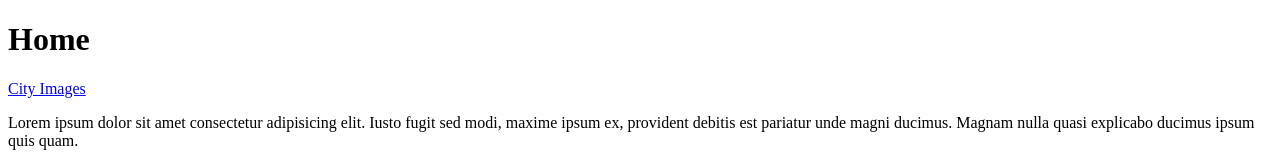
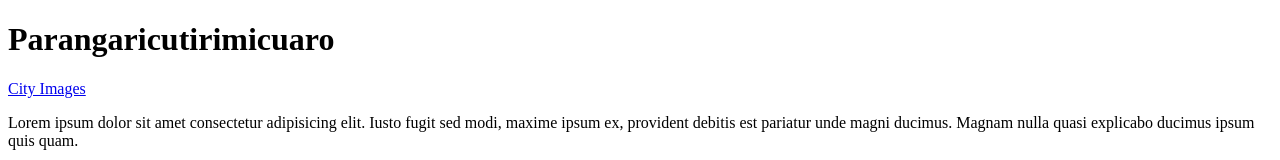
Before and after one commit to antoniosorianodev/simple_travel_site, a plain HTML site: page index.html in a window 1280 px wide. Shown: the top 160 px of the page. Drawn offline with Linux system fonts and the light colour scheme.

Commit message:
Changed header title for index.html & cityimages.html

```diff
--- a/index.html
+++ b/index.html
@@ -6,7 +6,7 @@
         <title>Home</title>
     </head>
     <body>
-        <header><h1>Home</h1></header>
+        <header><h1>Parangaricutirimicuaro</h1></header>
         <nav><a href="./cityimages.html">City Images</a></nav>
         <p>Lorem ipsum dolor sit amet consectetur adipisicing elit. Iusto fugit sed modi, maxime ipsum ex, provident debitis est pariatur unde magni ducimus. Magnam nulla quasi explicabo ducimus ipsum quis quam.</p>
         <p>Lorem ipsum dolor sit amet consectetur adipisicing elit. Repudiandae, vel beatae? Esse doloribus enim magni earum consequuntur molestias reprehenderit ea. Ab, voluptas dignissimos? Rerum ratione, ipsum quas quod perspiciatis magnam!</p>
```
Also changed, not shown: cityimages.html (+1 -1 lines).
